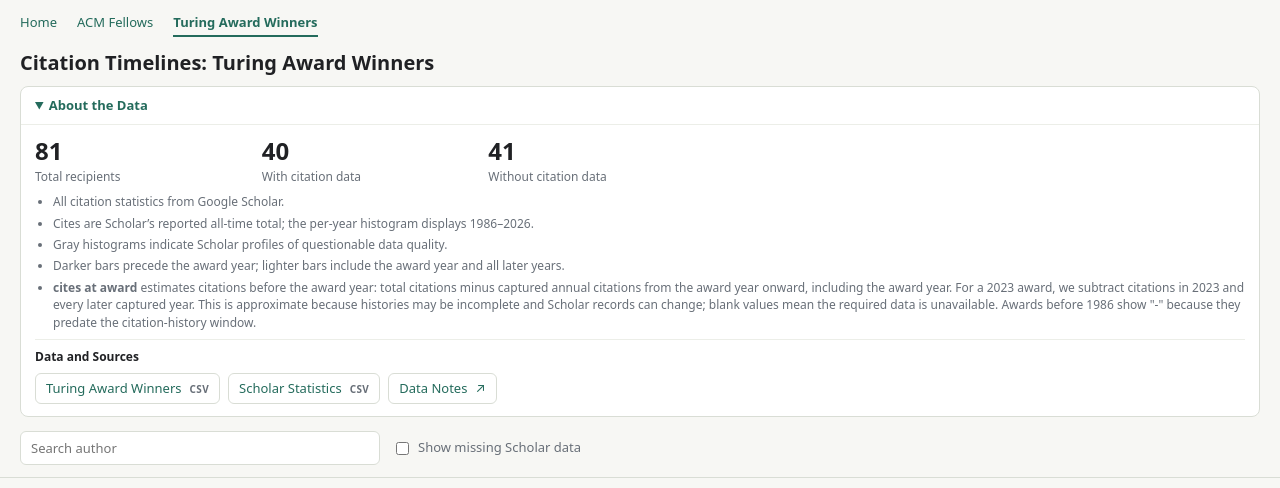
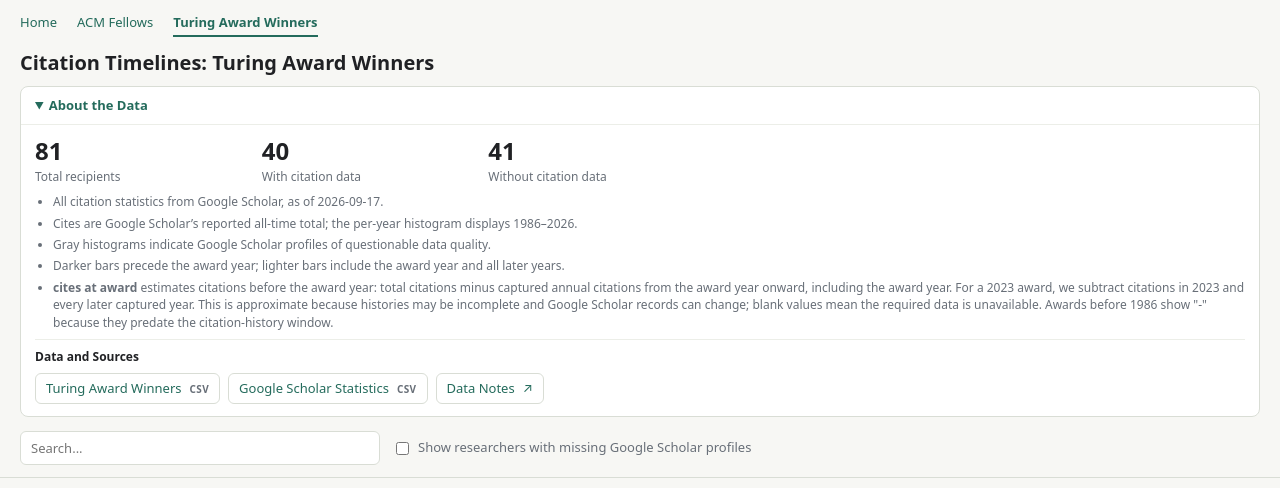
Before and after one commit to lintool/cs-big-cows, a plain HTML site: page turing_award_winners.html in a window 1280 px wide. Both pictures are taken after a click on the heading "About the Data". Shown: the top 488 px of the page. Drawn offline with Linux system fonts and the light colour scheme.

Commit message:
Clarify Google Scholar labels and show citation capture date

```diff
--- a/scholar_visualization.js
+++ b/scholar_visualization.js
@@ -43,8 +43,11 @@
   }));
 
   const table = document.getElementById('table');
+  const captureDates = DATA.rows.filter(row => row.hasScholar && row.crawlDate).map(row => row.crawlDate).sort();
+  const latestCaptureDate = captureDates.at(-1);
+  document.getElementById('citation-source').textContent = `All citation statistics from Google Scholar${latestCaptureDate ? `, as of ${latestCaptureDate}` : ''}.`;
   const summary = document.getElementById('summary');
-  summary.textContent = `Cites are Scholar’s reported all-time total; the per-year histogram displays ${YEAR_MIN}–${YEAR_MAX}.`;
+  summary.textContent = `Cites are Google Scholar’s reported all-time total; the per-year histogram displays ${YEAR_MIN}–${YEAR_MAX}.`;
   const empty = document.getElementById('empty');
   const hideTooltip = setupTooltip(table, document.getElementById('citation-tooltip'));
   const withData = DATA.rows.filter(row => row.hasScholar).length;
@@ -151,7 +154,7 @@
   }
 
   function chart(row) {
-    if (!row.hasScholar) return '<div class="chart-cell missing" role="cell">No Scholar data</div>';
+    if (!row.hasScholar) return '<div class="chart-cell missing" role="cell">No Google Scholar data</div>';
     const values = YEARS.map(year => row.citationByYear[year] || 0);
     const max = Math.max(...values) || 1;
     const bars = YEARS.map((year, index) => {
@@ -164,7 +167,7 @@
       return `<div class="${cls}" style="height:${height}%" data-tooltip="${label}" aria-label="${label}"></div>`;
     }).join('');
     const lowQuality = row.scholarQuality === 'N';
-    return `<div class="chart-cell" role="cell"><div class="chart${lowQuality ? ' quality-low' : ''}" aria-label="Citation history for ${escapeHtml(row.name)}${lowQuality ? '; Scholar profile quality N' : ''}">${bars}</div></div>`;
+    return `<div class="chart-cell" role="cell"><div class="chart${lowQuality ? ' quality-low' : ''}" aria-label="Citation history for ${escapeHtml(row.name)}${lowQuality ? '; Google Scholar profile quality N' : ''}">${bars}</div></div>`;
   }
 
   function escapeHtml(value) {
--- a/turing_award_winners.html
+++ b/turing_award_winners.html
@@ -20,28 +20,28 @@
         <div class="metadata">
           <dl id="coverage" class="coverage-stats" aria-label="Dataset coverage"></dl>
           <ul class="view-summary data-notes">
-            <li>All citation statistics from Google Scholar.</li>
+            <li id="citation-source">All citation statistics from Google Scholar.</li>
             <li id="summary" aria-live="polite"></li>
-            <li>Gray histograms indicate Scholar profiles of questionable data quality.</li>
+            <li>Gray histograms indicate Google Scholar profiles of questionable data quality.</li>
             <li>Darker bars precede the award year; lighter bars include the award year and all later years.</li>
             <li><strong>cites at award</strong> estimates citations before the award year: total citations minus captured annual citations from the award year onward, including the award year.
               For a 2023 award, we subtract citations in 2023 and every later captured year.
-              This is approximate because histories may be incomplete and Scholar records can change; blank values mean the required data is unavailable.
+              This is approximate because histories may be incomplete and Google Scholar records can change; blank values mean the required data is unavailable.
               Awards before 1986 show "-" because they predate the citation-history window.</li>
           </ul>
           <div class="data-resources">
             <h2>Data and Sources</h2>
             <div class="data-links">
               <a href="https://github.com/lintool/acm-bigcows/blob/master/data/turing_award_winners.csv">Turing Award Winners <span class="file-type">CSV</span></a>
-              <a href="https://github.com/lintool/acm-bigcows/blob/master/data/google_scholar_profiles.csv">Scholar Statistics <span class="file-type">CSV</span></a>
+              <a href="https://github.com/lintool/acm-bigcows/blob/master/data/google_scholar_profiles.csv">Google Scholar Statistics <span class="file-type">CSV</span></a>
               <a href="https://github.com/lintool/acm-bigcows/blob/master/docs/data_notes.md">Data Notes <span aria-hidden="true">↗</span></a>
             </div>
           </div>
         </div>
       </details>
       <div class="controls">
-        <input id="search" type="search" aria-label="Search author" placeholder="Search author" autocomplete="off">
-        <label class="toggle"><input id="showMissing" type="checkbox"> Show missing Scholar data</label>
+        <input id="search" type="search" aria-label="Search" placeholder="Search..." autocomplete="off">
+        <label class="toggle"><input id="showMissing" type="checkbox"> Show researchers with missing Google Scholar profiles</label>
       </div>
     </div>
   </header>
```
Also changed, not shown: acm_fellows.html (+6 -6 lines), 2 other files.
